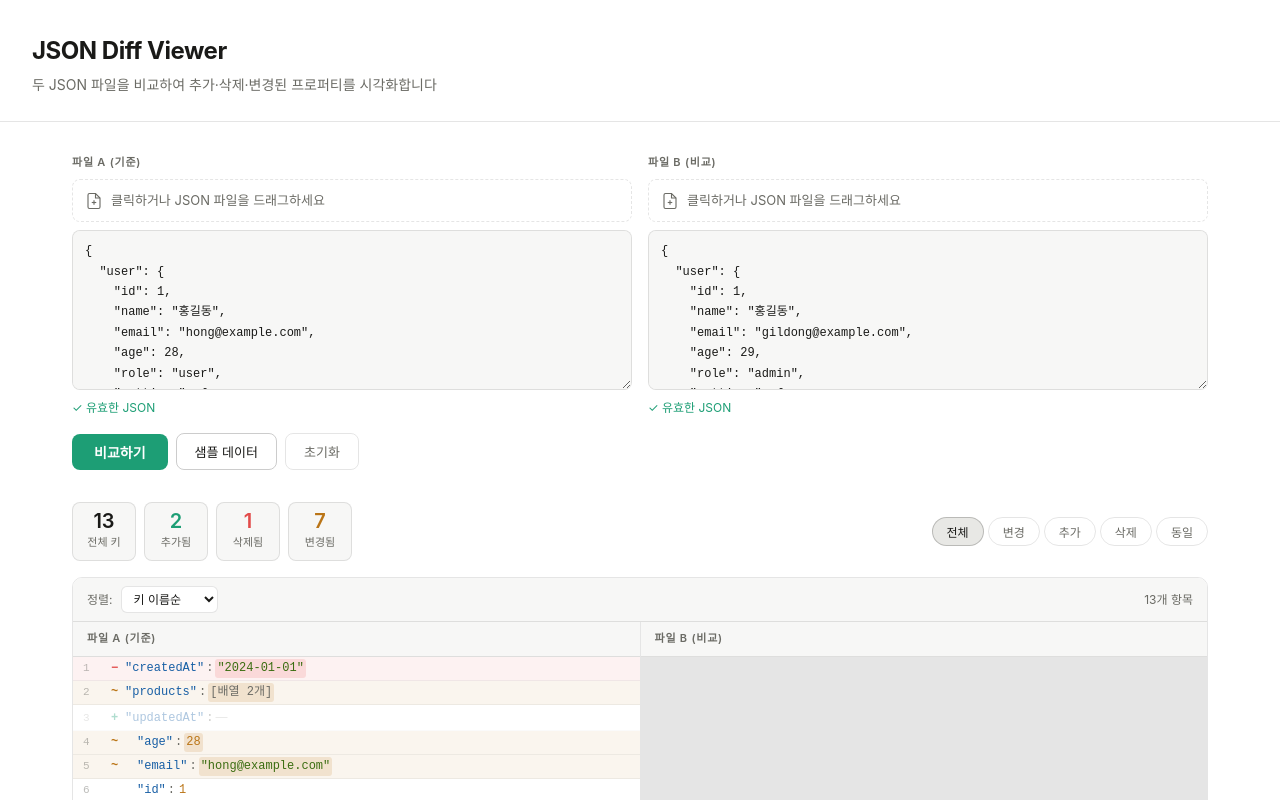
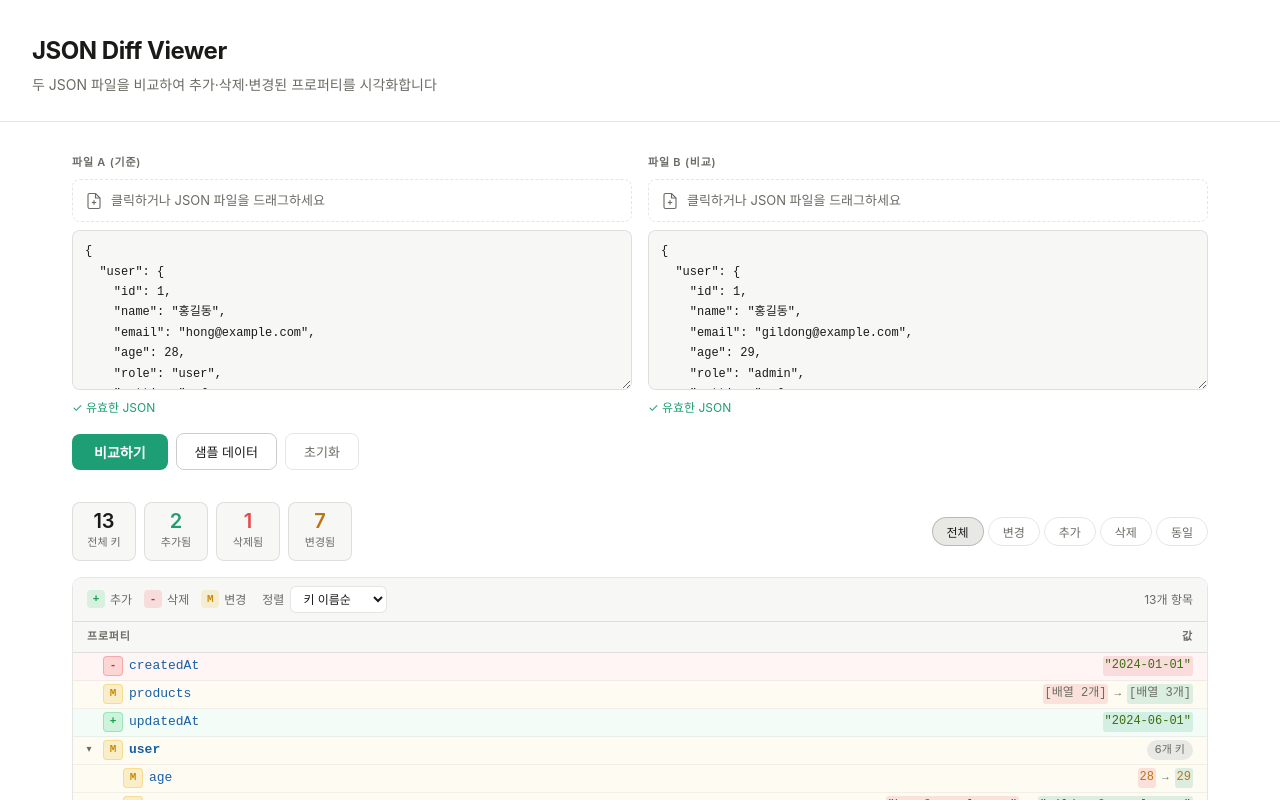
Before and after one commit to sangbinyoo/json-diff-viewer, a React (Vite) app: page / in a window 1280 px wide. Both pictures are taken after a click on the button "샘플 데이터". Shown: the top 800 px of the page. Built offline with nearby package versions, Linux system fonts and the light colour scheme.

Commit message:
change difference viewer grid to tree

```diff
--- a/src/App.tsx
+++ b/src/App.tsx
@@ -86,6 +86,7 @@ const App: React.FC = () => {
             <DiffViewer
               rows={diff.rows}
               sortMode={diff.sortMode}
+              filterMode={diff.filterMode}
               onSortChange={diff.setSortMode}
             />
           </section>
--- a/src/components/DiffViewer.module.css
+++ b/src/components/DiffViewer.module.css
@@ -1,28 +1,70 @@
+/* ── 전체 래퍼 ── */
 .wrapper {
   display: flex;
   flex-direction: column;
   border: 1px solid var(--color-border);
   border-radius: 10px;
   overflow: hidden;
+  font-family: 'JetBrains Mono', 'Fira Code', 'Cascadia Code', monospace;
+  font-size: 13px;
 }
 
+/* ── 툴바 ── */
 .toolbar {
   display: flex;
   align-items: center;
-  gap: 8px;
+  gap: 16px;
   padding: 8px 14px;
   background: var(--color-surface);
   border-bottom: 1px solid var(--color-border);
-  font-size: 13px;
+  flex-wrap: wrap;
+}
+
+.legend {
+  display: flex;
+  gap: 12px;
+}
+
+.legendItem {
+  display: flex;
+  align-items: center;
+  gap: 5px;
+  font-size: 12px;
+  font-family: -apple-system, BlinkMacSystemFont, 'Segoe UI', sans-serif;
+  color: var(--color-text-secondary);
+}
+
+.legendMarker {
+  display: inline-flex;
+  align-items: center;
+  justify-content: center;
+  width: 18px;
+  height: 18px;
+  border-radius: 4px;
+  font-size: 11px;
+  font-weight: 700;
+  font-family: monospace;
+}
+
+.legendAdded   .legendMarker { background: rgba(34, 197, 94, 0.15);  color: #16a34a; }
+.legendRemoved .legendMarker { background: rgba(239, 68, 68, 0.15);  color: #dc2626; }
+.legendChanged .legendMarker { background: rgba(234, 179, 8, 0.15);  color: #ca8a04; }
+
+.sortControl {
+  display: flex;
+  align-items: center;
+  gap: 6px;
 }
 
 .sortLabel {
+  font-size: 12px;
+  font-family: -apple-system, BlinkMacSystemFont, 'Segoe UI', sans-serif;
   color: var(--color-text-secondary);
-  font-size: 12px;
 }
 
 .sortSelect {
   font-size: 12px;
+  font-family: -apple-system, BlinkMacSystemFont, 'Segoe UI', sans-serif;
   padding: 4px 8px;
   border-radius: 6px;
   border: 1px solid var(--color-border);
@@ -34,16 +76,15 @@
 .rowCount {
   margin-left: auto;
   font-size: 12px;
+  font-family: -apple-system, BlinkMacSystemFont, 'Segoe UI', sans-serif;
   color: var(--color-text-secondary);
 }
 
-.grid {
-  display: grid;
-  grid-template-columns: 1fr 1px 1fr;
-}
-
+/* ── 컬럼 헤더 ── */
 .colHeader {
-  padding: 8px 14px;
+  display: flex;
+  justify-content: space-between;
+  padding: 6px 14px;
   background: var(--color-surface);
   border-bottom: 1px solid var(--color-border);
   font-size: 11px;
@@ -51,95 +92,137 @@
   text-transform: uppercase;
   letter-spacing: 0.07em;
   color: var(--color-text-secondary);
+  font-family: -apple-system, BlinkMacSystemFont, 'Segoe UI', sans-serif;
 }
 
-.colLabel {
+/* ── 트리 컨테이너 ── */
+.tree {
+  max-height: 560px;
+  overflow-y: auto;
+  overflow-x: auto;
+}
+
+/* ── 각 행 ── */
+.row {
   display: flex;
   align-items: center;
   gap: 6px;
+  min-height: 28px;
+  padding-right: 14px;
+  border-bottom: 1px solid var(--color-border-subtle);
+  transition: background 0.08s;
 }
 
-.divider {
-  background: var(--color-border);
-  grid-row: span 2;
+.row:last-child { border-bottom: none; }
+.row:hover { background: var(--color-surface-hover); }
+
+/* 변경 유형별 행 배경 */
+.row_added     { background: rgba(34,  197, 94,  0.05); }
+.row_removed   { background: rgba(239, 68,  68,  0.05); }
+.row_changed   { background: rgba(234, 179, 8,   0.05); }
+.row_unchanged { background: transparent; }
+
+.row_added:hover     { background: rgba(34,  197, 94,  0.10); }
+.row_removed:hover   { background: rgba(239, 68,  68,  0.10); }
+.row_changed:hover   { background: rgba(234, 179, 8,   0.10); }
+
+/* ── 토글 버튼 ── */
+.toggle {
+  display: inline-flex;
+  align-items: center;
+  justify-content: center;
+  min-width: 16px;
+  height: 16px;
+  font-size: 10px;
+  color: var(--color-text-secondary);
+  cursor: default;
+  user-select: none;
+  border-radius: 3px;
+  transition: background 0.1s;
 }
 
-.lines {
-  max-height: 520px;
-  overflow-y: auto;
-  overflow-x: hidden;
+.toggleVisible {
+  cursor: pointer;
 }
 
-.line {
-  display: flex;
-  align-items: baseline;
-  padding: 2px 10px;
-  min-height: 24px;
-  border-bottom: 1px solid var(--color-border-subtle);
-}
+.toggleVisible:hover { background: var(--color-surface-active); }
 
-.line:last-child { border-bottom: none; }
-
-.lineAdded     { background: rgba(29, 158, 117, 0.07); }
-.lineRemoved   { background: rgba(226, 75, 74, 0.07); }
-.lineChanged   { background: rgba(186, 117, 23, 0.07); }
-.lineUnchanged { background: transparent; }
-.lineEmpty     { background: transparent; opacity: 0.35; }
-
-.lineNum {
-  min-width: 28px;
+/* ── 마커 뱃지 ── */
+.marker {
+  display: inline-flex;
+  align-items: center;
+  justify-content: center;
+  min-width: 20px;
+  height: 20px;
+  border-radius: 4px;
   font-size: 11px;
-  color: var(--color-text-secondary);
-  opacity: 0.45;
-  user-select: none;
-  font-family: 'JetBrains Mono', monospace;
-  padding-top: 1px;
-}
-
-.marker {
-  min-width: 14px;
-  font-size: 12px;
   font-weight: 700;
   font-family: monospace;
   user-select: none;
+  flex-shrink: 0;
 }
 
-.markerAdded   { color: #1D9E75; }
-.markerRemoved { color: #E24B4A; }
-.markerChanged { color: #BA7517; }
-
-.content {
-  flex: 1;
-  display: flex;
-  align-items: baseline;
-  flex-wrap: wrap;
-  gap: 2px;
-  min-width: 0;
-  overflow-wrap: break-word;
+.markerHidden {
+  visibility: hidden;
 }
 
+.marker_added   { background: rgba(34,  197, 94,  0.18); color: #16a34a; border: 1px solid rgba(34,  197, 94,  0.3); }
+.marker_removed { background: rgba(239, 68,  68,  0.18); color: #dc2626; border: 1px solid rgba(239, 68,  68,  0.3); }
+.marker_changed { background: rgba(234, 179, 8,   0.18); color: #ca8a04; border: 1px solid rgba(234, 179, 8,   0.3); }
+
+/* dark mode 마커 */
+@media (prefers-color-scheme: dark) {
+  .marker_added   { background: rgba(34,  197, 94,  0.22); color: #4ade80; }
+  .marker_removed { background: rgba(239, 68,  68,  0.22); color: #f87171; }
+  .marker_changed { background: rgba(234, 179, 8,   0.22); color: #fbbf24; }
+}
+
+/* ── 키 이름 ── */
 .key {
-  font-family: 'JetBrains Mono', monospace;
-  font-size: 12px;
   color: #185FA5;
+  font-size: 13px;
+  white-space: nowrap;
+}
+
+.keyBold {
+  font-weight: 600;
 }
 
 @media (prefers-color-scheme: dark) {
   .key { color: #85B7EB; }
 }
 
-.colon {
-  font-family: monospace;
-  font-size: 12px;
-  color: var(--color-text-secondary);
+/* ── 값 영역 ── */
+.values {
+  display: flex;
+  align-items: center;
+  gap: 6px;
+  margin-left: auto;
+  flex-shrink: 0;
+  max-width: 55%;
+  overflow: hidden;
+  text-overflow: ellipsis;
+  white-space: nowrap;
 }
 
-.absent {
-  font-size: 12px;
+.arrow {
+  font-size: 11px;
   color: var(--color-text-secondary);
-  opacity: 0.4;
+  flex-shrink: 0;
 }
 
+/* ── 자식 카운트 (객체 노드) ── */
+.childCount {
+  margin-left: auto;
+  font-size: 11px;
+  color: var(--color-text-secondary);
+  font-family: -apple-system, BlinkMacSystemFont, 'Segoe UI', sans-serif;
+  background: var(--color-surface-active);
+  border-radius: 10px;
+  padding: 1px 8px;
+}
+
+/* ── 빈 상태 ── */
 .empty {
   padding: 3rem;
   text-align: center;
@@ -147,4 +230,5 @@
   font-size: 14px;
   border: 1px solid var(--color-border);
   border-radius: 10px;
+  font-family: -apple-system, BlinkMacSystemFont, 'Segoe UI', sans-serif;
 }
--- a/src/components/DiffViewer.tsx
+++ b/src/components/DiffViewer.tsx
@@ -1,43 +1,136 @@
-import React, { useRef, useCallback } from 'react'
-import type { DiffRow, SortMode } from '../types/diff'
+import React, { useState, useMemo } from 'react'
+import type { DiffRow, SortMode, FilterMode } from '../types/diff'
+import type { TreeNode } from '../utils/buildTree'
+import { buildTree } from '../utils/buildTree'
 import { ValueToken } from './ValueToken'
 import styles from './DiffViewer.module.css'
 
 interface Props {
   rows: DiffRow[]
   sortMode: SortMode
+  filterMode: FilterMode
   onSortChange: (mode: SortMode) => void
 }
 
-const MARKER: Record<string, { symbol: string; cls: string }> = {
-  added:     { symbol: '+', cls: styles.markerAdded },
-  removed:   { symbol: '−', cls: styles.markerRemoved },
-  changed:   { symbol: '~', cls: styles.markerChanged },
-  unchanged: { symbol: ' ', cls: '' },
+// ── 마커 설정 ──────────────────────────────────────────────
+const MARKER_MAP = {
+  added:     { symbol: '+', label: 'added' },
+  removed:   { symbol: '-', label: 'removed' },
+  changed:   { symbol: 'M', label: 'changed' },
+  unchanged: { symbol: ' ', label: 'unchanged' },
+} as const
+
+// ── 단일 트리 노드 컴포넌트 ────────────────────────────────
+interface TreeNodeRowProps {
+  node: TreeNode
+  depth: number
+  filterMode: FilterMode
 }
 
-/**
- * 좌우 나란히 diff 뷰.
- * 두 스크롤 컨테이너를 동기화하고, 키 경로 깊이를 들여쓰기로 표현합니다.
- */
-export const DiffViewer: React.FC<Props> = ({ rows, sortMode, onSortChange }) => {
-  const leftRef  = useRef<HTMLDivElement>(null)
-  const rightRef = useRef<HTMLDivElement>(null)
-  const isSyncing = useRef(false)
+const TreeNodeRow: React.FC<TreeNodeRowProps> = ({ node, depth, filterMode }) => {
+  const [expanded, setExpanded] = useState(true)
 
-  const syncLeft = useCallback(() => {
-    if (isSyncing.current || !rightRef.current || !leftRef.current) return
-    isSyncing.current = true
-    rightRef.current.scrollTop = leftRef.current.scrollTop
-    isSyncing.current = false
-  }, [])
+  const hasChildren = node.children.length > 0
+  const marker = MARKER_MAP[node.type]
 
-  const syncRight = useCallback(() => {
-    if (isSyncing.current || !leftRef.current || !rightRef.current) return
-    isSyncing.current = true
-    leftRef.current.scrollTop = rightRef.current.scrollTop
-    isSyncing.current = false
-  }, [])
+  // 필터 적용: unchanged 필터가 아닌데 이 노드와 자손 모두 unchanged면 숨김
+  const isVisible = (() => {
+    if (filterMode === 'all') return true
+    if (filterMode === 'unchanged') return node.type === 'unchanged' && !node.hasChangedDescendant
+    // changed/added/removed 필터: 해당 type 이거나 그런 자손을 가진 경우 표시
+    if (node.type === filterMode) return true
+    if (hasChildren && node.hasChangedDescendant) return true
+    return false
+  })()
+
+  if (!isVisible) return null
+
+  const indentPx = depth * 20
+
+  return (
+    <>
+      <div
+        className={`${styles.row} ${styles[`row_${node.type}`]}`}
+        style={{ paddingLeft: indentPx + 8 }}
+      >
+        {/* 토글 버튼 */}
+        <span
+          className={`${styles.toggle} ${hasChildren ? styles.toggleVisible : ''}`}
+          onClick={() => hasChildren && setExpanded(v => !v)}
+          aria-label={expanded ? '접기' : '펼치기'}
+          role={hasChildren ? 'button' : undefined}
+          tabIndex={hasChildren ? 0 : undefined}
+          onKeyDown={e => e.key === 'Enter' && hasChildren && setExpanded(v => !v)}
+        >
+          {hasChildren ? (expanded ? '▾' : '▸') : ''}
+        </span>
+
+        {/* 변경 마커 뱃지 */}
+        <span
+          className={`${styles.marker} ${node.type !== 'unchanged' ? styles[`marker_${node.type}`] : styles.markerHidden}`}
+          aria-label={marker.label}
+        >
+          {marker.symbol}
+        </span>
+
+        {/* 키 이름 */}
+        <span className={`${styles.key} ${hasChildren ? styles.keyBold : ''}`}>
+          {node.key}
+        </span>
+
+        {/* 값 표시 */}
+        {!hasChildren && (
+          <span className={styles.values}>
+            {node.type === 'changed' ? (
+              <>
+                <ValueToken value={node.aVal} highlight="removed" />
+                <span className={styles.arrow}>→</span>
+                <ValueToken value={node.bVal} highlight="added" />
+              </>
+            ) : node.type === 'added' ? (
+              <ValueToken value={node.bVal} highlight="added" />
+            ) : node.type === 'removed' ? (
+              <ValueToken value={node.aVal} highlight="removed" />
+            ) : (
+              <ValueToken value={node.aVal} />
+            )}
+          </span>
+        )}
+
+        {/* 객체 노드: 자식 카운트 표시 */}
+        {hasChildren && (
+          <span className={styles.childCount}>
+            {node.children.length}개 키
+          </span>
+        )}
+      </div>
+
+      {/* 자식 노드 재귀 렌더 */}
+      {hasChildren && expanded && node.children.map(child => (
+        <TreeNodeRow
+          key={child.path}
+          node={child}
+          depth={depth + 1}
+          filterMode={filterMode}
+        />
+      ))}
+    </>
+  )
+}
+
+// ── 메인 DiffViewer ────────────────────────────────────────
+export const DiffViewer: React.FC<Props> = ({ rows, sortMode, filterMode, onSortChange }) => {
+  const tree = useMemo(() => buildTree(rows), [rows])
+
+  // 루트 레벨 정렬
+  const SORT_PRIORITY: Record<string, number> = { removed: 0, changed: 1, added: 2, unchanged: 3 }
+
+  const sortedTree = useMemo(() => {
+    const copy = [...tree]
+    if (sortMode === 'alpha') return copy.sort((a, b) => a.key.localeCompare(b.key))
+    if (sortMode === 'type') return copy.sort((a, b) => SORT_PRIORITY[a.type] - SORT_PRIORITY[b.type])
+    return copy
+  }, [tree, sortMode])
 
   if (rows.length === 0) {
     return (
@@ -49,9 +142,24 @@ export const DiffViewer: React.FC<Props> = ({ rows, sortMode, onSortChange }) =>
 
   return (
     <div className={styles.wrapper}>
-      {/* 정렬 컨트롤 */}
+      {/* 툴바 */}
       <div className={styles.toolbar}>
-        <label htmlFor="sortMode" className={styles.sortLabel}>정렬:</label>
+        {/* 범례 */}
+        <div className={styles.legend}>
+          <span className={`${styles.legendItem} ${styles.legendAdded}`}>
+            <span className={styles.legendMarker}>+</span> 추가
+          </span>
+          <span className={`${styles.legendItem} ${styles.legendRemoved}`}>
+            <span className={styles.legendMarker}>-</span> 삭제
+          </span>
+          <span className={`${styles.legendItem} ${styles.legendChanged}`}>
+            <span className={styles.legendMarker}>M</span> 변경
+          </span>
+        </div>
+
+        {/* 정렬 */}
+        <div className={styles.sortControl}>
+          <label htmlFor="sortMode" className={styles.sortLabel}>정렬</label>
           <select
             id="sortMode"
             value={sortMode}
@@ -62,83 +170,27 @@ export const DiffViewer: React.FC<Props> = ({ rows, sortMode, onSortChange }) =>
             <option value="type">변경 유형순</option>
             <option value="original">원본 순서</option>
           </select>
+        </div>
+
         <span className={styles.rowCount}>{rows.length}개 항목</span>
       </div>
 
-      {/* diff 테이블 */}
-      <div className={styles.grid}>
-        {/* 헤더 */}
+      {/* 컬럼 헤더 */}
       <div className={styles.colHeader}>
-          <span className={styles.colLabel}>파일 A (기준)</span>
-        </div>
-        <div className={styles.divider} aria-hidden="true" />
-        <div className={styles.colHeader}>
-          <span className={styles.colLabel}>파일 B (비교)</span>
+        <span>프로퍼티</span>
+        <span>값</span>
       </div>
 
-        {/* 좌측 */}
-        <div className={styles.lines} ref={leftRef} onScroll={syncLeft}>
-          {rows.map((row, i) => {
-            const depth = row.path.split('.').length - 1
-            const key   = row.path.split('.').pop() ?? row.path
-            const m     = MARKER[row.type]
-            const lineClass = row.type === 'removed' ? styles.lineRemoved
-                            : row.type === 'changed'  ? styles.lineChanged
-                            : row.type === 'unchanged' ? styles.lineUnchanged
-                            : styles.lineEmpty
-
-            return (
-              <div key={`a-${i}`} className={`${styles.line} ${lineClass}`}>
-                <span className={styles.lineNum}>{i + 1}</span>
-                <span className={`${styles.marker} ${m.cls}`}>{m.symbol}</span>
-                <span className={styles.content} style={{ paddingLeft: depth * 12 }}>
-                  <span className={styles.key}>"{key}"</span>
-                  <span className={styles.colon}>: </span>
-                  {row.type !== 'added'
-                    ? <ValueToken
-                        value={row.aVal}
-                        highlight={row.type === 'removed' ? 'removed' : row.type === 'changed' ? 'changed' : null}
+      {/* 트리 */}
+      <div className={styles.tree} role="tree">
+        {sortedTree.map(node => (
+          <TreeNodeRow
+            key={node.path}
+            node={node}
+            depth={0}
+            filterMode={filterMode}
           />
-                    : <span className={styles.absent}>—</span>
-                  }
-                </span>
-              </div>
-            )
-          })}
-        </div>
-
-        <div className={styles.divider} aria-hidden="true" />
-
-        {/* 우측 */}
-        <div className={styles.lines} ref={rightRef} onScroll={syncRight}>
-          {rows.map((row, i) => {
-            const depth = row.path.split('.').length - 1
-            const key   = row.path.split('.').pop() ?? row.path
-            const m     = MARKER[row.type]
-            const lineClass = row.type === 'added'   ? styles.lineAdded
-                            : row.type === 'changed'  ? styles.lineChanged
-                            : row.type === 'unchanged' ? styles.lineUnchanged
-                            : styles.lineEmpty
-
-            return (
-              <div key={`b-${i}`} className={`${styles.line} ${lineClass}`}>
-                <span className={styles.lineNum}>{i + 1}</span>
-                <span className={`${styles.marker} ${m.cls}`}>{m.symbol}</span>
-                <span className={styles.content} style={{ paddingLeft: depth * 12 }}>
-                  <span className={styles.key}>"{key}"</span>
-                  <span className={styles.colon}>: </span>
-                  {row.type !== 'removed'
-                    ? <ValueToken
-                        value={row.bVal}
-                        highlight={row.type === 'added' ? 'added' : row.type === 'changed' ? 'changed' : null}
-                      />
-                    : <span className={styles.absent}>—</span>
-                  }
-                </span>
-              </div>
-            )
-          })}
-        </div>
+        ))}
       </div>
     </div>
   )
--- /dev/null
+++ b/src/utils/buildTree.ts
@@ -0,0 +1,85 @@
+import type { DiffRow, DiffType } from '../types/diff'
+
+export interface TreeNode {
+  key: string
+  path: string
+  type: DiffType
+  aVal: unknown
+  bVal: unknown
+  children: TreeNode[]
+  /** 자식 중 하나라도 changed/added/removed 가 있으면 true — 부모 노드 강조에 사용 */
+  hasChangedDescendant: boolean
+}
+
+/**
+ * flat한 DiffRow 배열(예: "user.settings.theme")을
+ * 중첩 TreeNode 구조로 변환합니다.
+ *
+ * 중간 경로(객체 노드)는 자식들의 type 을 집계하여
+ * 가장 심각한 변경 유형을 부모 type 으로 설정합니다.
+ * 우선순위: removed > changed > added > unchanged
+ */
+export function buildTree(rows: DiffRow[]): TreeNode[] {
+  // path → node 맵 (중간 경로 노드 포함)
+  const nodeMap = new Map<string, TreeNode>()
+
+  // 루트 자식 목록
+  const roots: TreeNode[] = []
+
+  const getOrCreate = (path: string): TreeNode => {
+    if (nodeMap.has(path)) return nodeMap.get(path)!
+    const parts = path.split('.')
+    const key = parts[parts.length - 1]
+    const node: TreeNode = {
+      key,
+      path,
+      type: 'unchanged',
+      aVal: undefined,
+      bVal: undefined,
+      children: [],
+      hasChangedDescendant: false,
+    }
+    nodeMap.set(path, node)
+
+    if (parts.length === 1) {
+      roots.push(node)
+    } else {
+      const parentPath = parts.slice(0, -1).join('.')
+      const parent = getOrCreate(parentPath)
+      parent.children.push(node)
+    }
+    return node
+  }
+
+  // 1단계: 모든 경로의 노드를 만들고 leaf 값 설정
+  for (const row of rows) {
+    const node = getOrCreate(row.path)
+    node.type = row.type
+    node.aVal = row.aVal
+    node.bVal = row.bVal
+  }
+
+  // 2단계: 중간 경로 노드(children만 있고 직접 값은 없는 노드)의 type 집계
+  const PRIORITY: Record<DiffType, number> = { removed: 3, changed: 2, added: 1, unchanged: 0 }
+
+  function aggregateType(node: TreeNode): DiffType {
+    if (node.children.length === 0) return node.type
+    let max: DiffType = node.type
+    for (const child of node.children) {
+      const childType = aggregateType(child)
+      if (PRIORITY[childType] > PRIORITY[max]) max = childType
+      if (childType !== 'unchanged') {
+        child.hasChangedDescendant = child.children.some(c => c.type !== 'unchanged' || c.hasChangedDescendant)
+      }
+    }
+    // 직접 값이 없는 중간 노드는 자식 집계로 덮어씀
+    if (node.aVal === undefined && node.bVal === undefined) node.type = max
+    node.hasChangedDescendant = node.children.some(
+      c => c.type !== 'unchanged' || c.hasChangedDescendant
+    )
+    return node.type
+  }
+
+  roots.forEach(aggregateType)
+  return roots
+}
```
Lines whose indentation alone changed are shown as unchanged.
